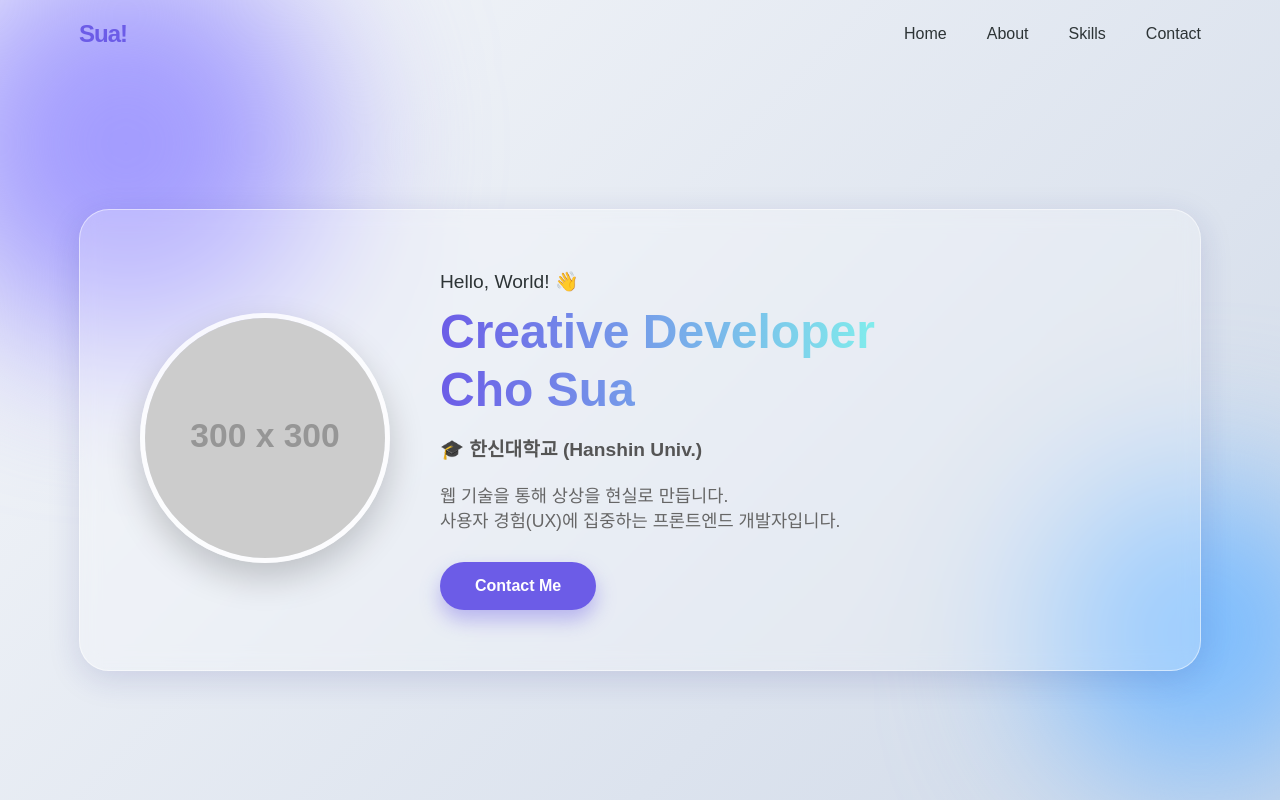
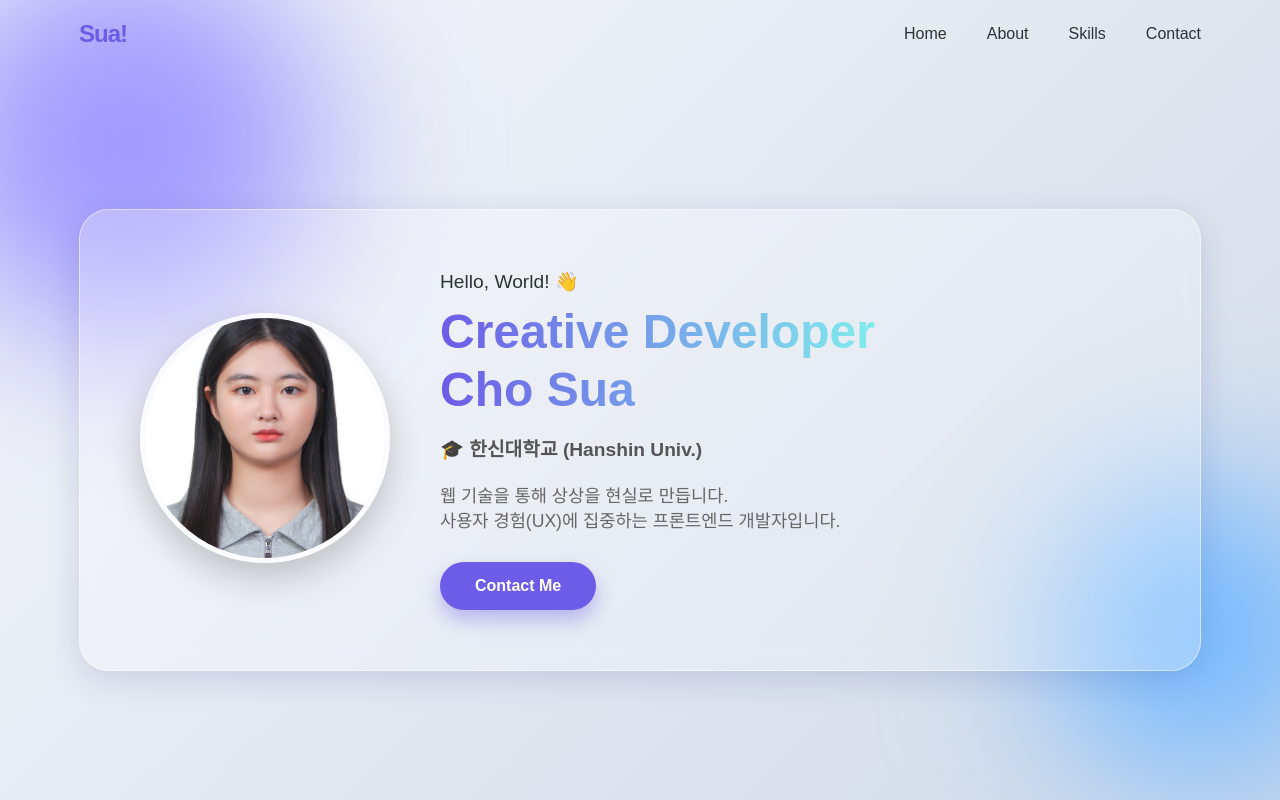
Before and after one commit to CHOSUA6767/web_1211, a plain HTML site: page index.html in a window 1280 px wide. Shown: the top 800 px of the page. Drawn offline with Linux system fonts and the light colour scheme; placeholder pictures from the web are drawn by us; a web font is replaced by a local one.

Commit message:
Update profile image to user photo

```diff
--- a/index.html
+++ b/index.html
@@ -232,7 +232,7 @@
         <div class="container">
             <div class="hero-card" id="tiltCard">
                 <div class="profile-img-box">
-                    <img src="https://via.placeholder.com/300x300/a29bfe/ffffff?text=Su-Ah" alt="조수아">
+                    <img src="profile.jpg" alt="조수아">
                 </div>
                 <div class="text-box">
                     <span class="greeting">Hello, World! 👋</span>
```
Also changed, not shown: profile.jpg (added).
